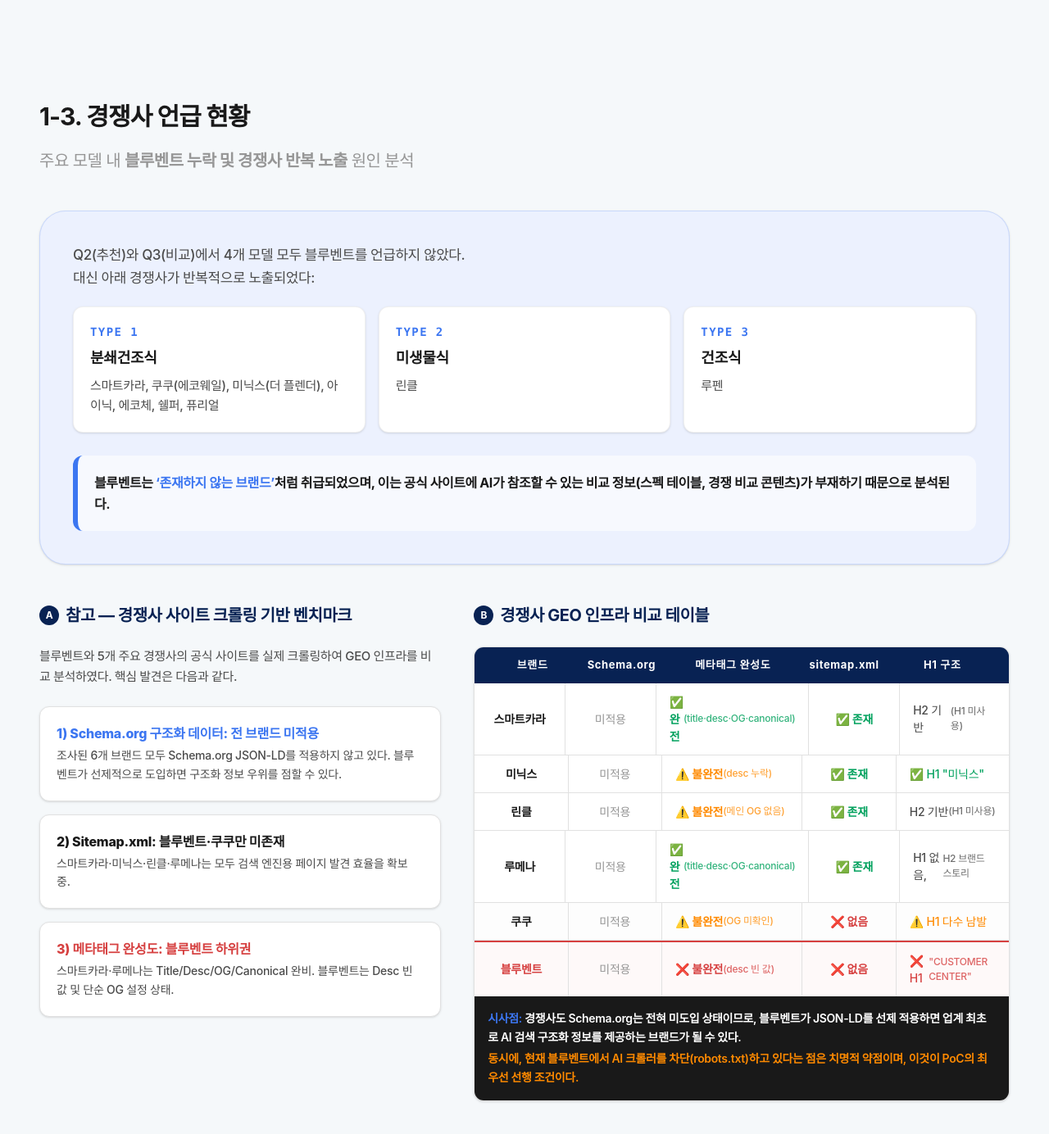
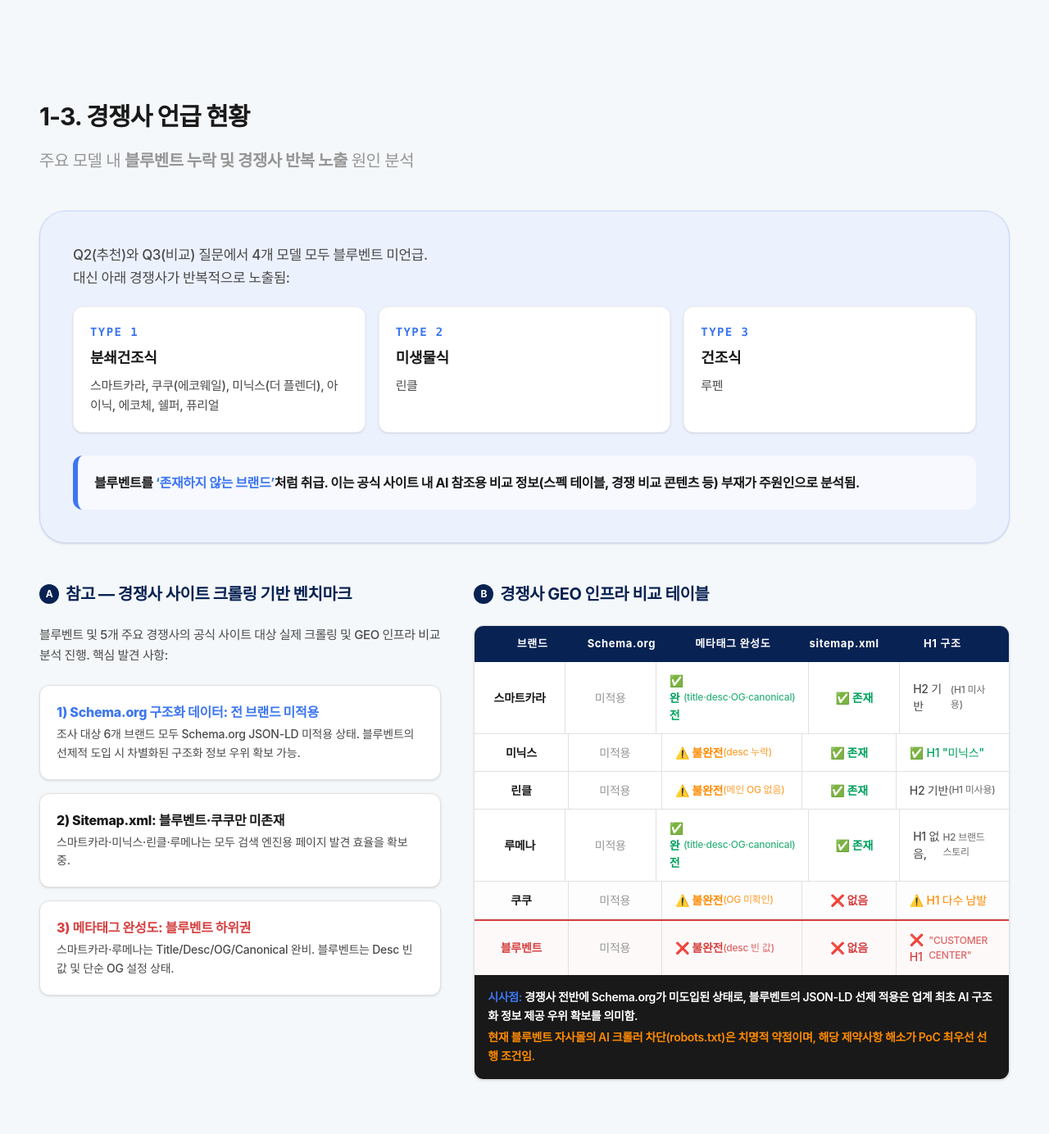
Before and after one commit to seoyahh/bluevent_geo_poc_review, a React (Vite) app: page / in a window 1280 px wide. Shown: the part 4706-6090 px from the top of the page at 82% size. Built offline with nearby package versions, Linux system fonts and the light colour scheme; a web font is replaced by a local one.

Commit message:
Update: Change 1-3 text endings to noun phrases

```diff
--- a/src/App.tsx
+++ b/src/App.tsx
@@ -253,8 +253,8 @@
         <div className="bg-[#ECF1FE] p-10 flex flex-col gap-6 rounded-[2rem] border border-[#3C76F1]/20 shadow-sm relative overflow-hidden mb-12">
            <div className="relative z-10 flex flex-col gap-5">
              <p className="text-[17px] text-[#4B4B4B] font-medium leading-relaxed tracking-tight">
-               Q2(추천)와 Q3(비교)에서 4개 모델 모두 블루벤트를 언급하지 않았다.<br/>
-               대신 아래 경쟁사가 반복적으로 노출되었다:
+               Q2(추천)와 Q3(비교) 질문에서 4개 모델 모두 블루벤트 미언급.<br/>
+               대신 아래 경쟁사가 반복적으로 노출됨:
              </p>
              <div className="grid grid-cols-1 md:grid-cols-3 gap-4">
                <div className="bg-white p-5 rounded-xl border border-[#E1E1E1]/50 shadow-sm">
@@ -276,7 +276,7 @@
 
              <div className="mt-2 bg-white/60 p-5 rounded-xl border-l-[6px] border-[#3C76F1]">
                <p className="text-[16px] font-bold text-[#191919] tracking-tight leading-relaxed">
-                 블루벤트는 <span className="text-[#3C76F1]">‘존재하지 않는 브랜드’</span>처럼 취급되었으며, 이는 공식 사이트에 AI가 참조할 수 있는 비교 정보(스펙 테이블, 경쟁 비교 콘텐츠)가 부재하기 때문으로 분석된다.
+                 블루벤트를 <span className="text-[#3C76F1]">‘존재하지 않는 브랜드’</span>처럼 취급. 이는 공식 사이트 내 AI 참조용 비교 정보(스펙 테이블, 경쟁 비교 콘텐츠 등) 부재가 주원인으로 분석됨.
                </p>
              </div>
            </div>
@@ -291,12 +291,12 @@
               참고 — 경쟁사 사이트 크롤링 기반 벤치마크
             </h3>
             <p className="text-[15px] text-[#4B4B4B] font-medium leading-relaxed tracking-tight">
-              블루벤트와 5개 주요 경쟁사의 공식 사이트를 실제 크롤링하여 GEO 인프라를 비교 분석하였다. 핵심 발견은 다음과 같다.
+              블루벤트 및 5개 주요 경쟁사의 공식 사이트 대상 실제 크롤링 및 GEO 인프라 비교 분석 진행. 핵심 발견 사항:
             </p>
             <div className="space-y-4">
               <div className="bg-white border border-[#E1E1E1] rounded-xl p-5 shadow-sm">
                 <h4 className="font-extrabold text-[#3C76F1] text-[16px] mb-1">1) Schema.org 구조화 데이터: 전 브랜드 미적용</h4>
-                <p className="text-[14px] font-medium text-[#4B4B4B] leading-relaxed">조사된 6개 브랜드 모두 Schema.org JSON-LD를 적용하지 않고 있다. 블루벤트가 선제적으로 도입하면 구조화 정보 우위를 점할 수 있다.</p>
+                <p className="text-[14px] font-medium text-[#4B4B4B] leading-relaxed">조사 대상 6개 브랜드 모두 Schema.org JSON-LD 미적용 상태. 블루벤트의 선제적 도입 시 차별화된 구조화 정보 우위 확보 가능.</p>
               </div>
               <div className="bg-white border border-[#E1E1E1] rounded-xl p-5 shadow-sm">
                 <h4 className="font-extrabold text-[#191919] text-[16px] mb-1">2) Sitemap.xml: 블루벤트·쿠쿠만 미존재</h4>
@@ -370,8 +370,8 @@
               {/* 시사점 블록 */}
               <div className="bg-[#191919] p-4 text-white text-[14px]">
                 <p className="font-semibold leading-relaxed tracking-tight">
-                  <span className="text-[#3C76F1]">시사점:</span> 경쟁사도 Schema.org는 전혀 미도입 상태이므로, 블루벤트가 JSON-LD를 선제 적용하면 업계 최초로 AI 검색 구조화 정보를 제공하는 브랜드가 될 수 있다.<br/>
-                  <span className="text-[#FF8A00] mt-1 inline-block">동시에, 현재 블루벤트에서 AI 크롤러를 차단(robots.txt)하고 있다는 점은 치명적 약점이며, 이것이 PoC의 최우선 선행 조건이다.</span>
+                  <span className="text-[#3C76F1]">시사점:</span> 경쟁사 전반에 Schema.org가 미도입된 상태로, 블루벤트의 JSON-LD 선제 적용은 업계 최초 AI 구조화 정보 제공 우위 확보를 의미함.<br/>
+                  <span className="text-[#FF8A00] mt-1 inline-block">현재 블루벤트 자사몰의 AI 크롤러 차단(robots.txt)은 치명적 약점이며, 해당 제약사항 해소가 PoC 최우선 선행 조건임.</span>
                 </p>
               </div>
             </div>
```
